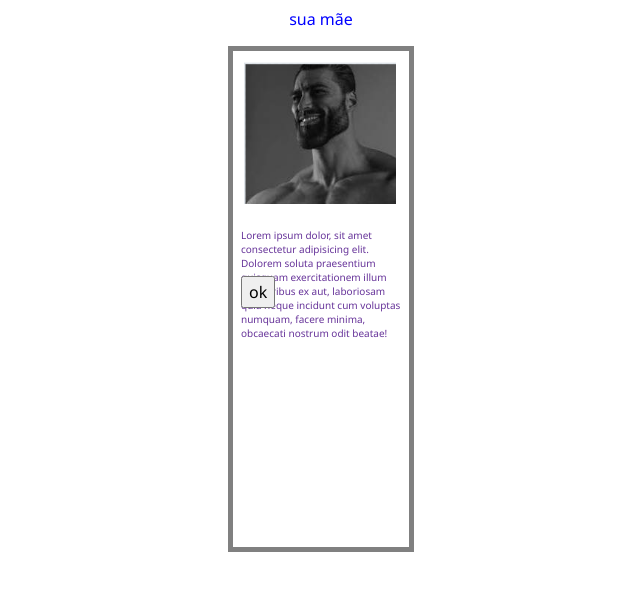
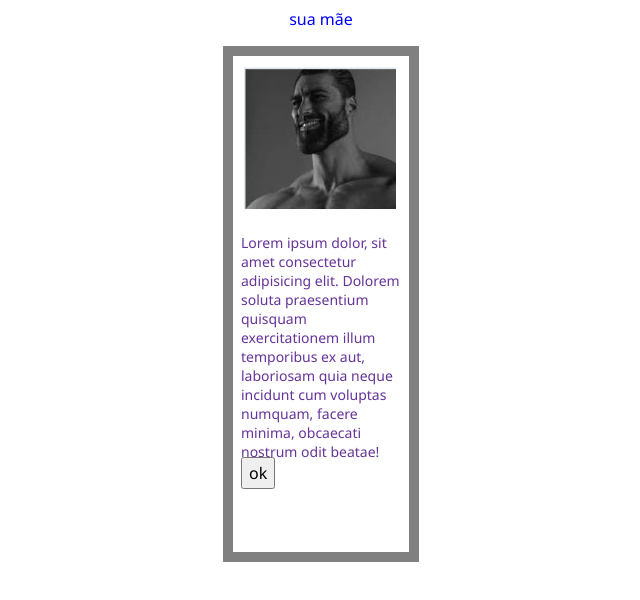
Before and after one commit to Vitor007345/OficinaWeb, a plain HTML site: page index.html in a window 1280 px wide. Shown: the whole page, without its empty margins (319-959 px from the left). Drawn offline with Linux system fonts and the light colour scheme.

Commit message:
update botão

```diff
--- a/funcionalidade.js
+++ b/funcionalidade.js
@@ -0,0 +1,3 @@
+function navegar(){
+    window.location = "https://www.google.com.br/?hl=pt-BR";
+}
--- a/index.html
+++ b/index.html
@@ -3,6 +3,7 @@
     <head>
         <title>Seu cu</title>
         <link rel="stylesheet" href="style.css">
+        <script src="funcionalidade.js"></script>
     </head>
     <body>
         <center>sua mãe</center>
@@ -11,14 +12,12 @@
             <p>
                 Lorem ipsum dolor, sit amet consectetur adipisicing elit. Dolorem soluta praesentium quisquam exercitationem illum temporibus ex aut, laboriosam quia neque incidunt cum voluptas numquam, facere minima, obcaecati nostrum odit beatae!
             </p>
+            <br><br><br><br><br><br><br><br>
+
             <button onclick="navegar()";>
                 ok
             </button>
         </div>
-       <script>
-            function navegar(){
-                window.location = "https://www.google.com.br/?hl=pt-BR";
-            }
-       </script>
+
     </body>
 </html>
--- a/style.css
+++ b/style.css
@@ -4,12 +4,12 @@
 
 }
 div {
-    border: 5px gray solid;
+    border: 10px gray solid;
     width: 10rem;
     height:30rem;
     margin:1rem auto;
     padding:0.5rem;
-    box-shadow: 1rem,0.9rem,0.5,1rem gray;
+    box-shadow: 0.5rem 0.45rem 0.25rem rem;
 }
 img {
     width: 9.5rem;
@@ -24,12 +24,12 @@ p{
     width:10rem;
     height:1rem;
     margin:1rem auto;
-    font-size: 10px;
+    font-size: 14px;
 }
 center{
     color:blue;
 }
 button{
     height:2rem;
-    margin:1rem auto;
+    margin: 1rem auto;
 }
```
